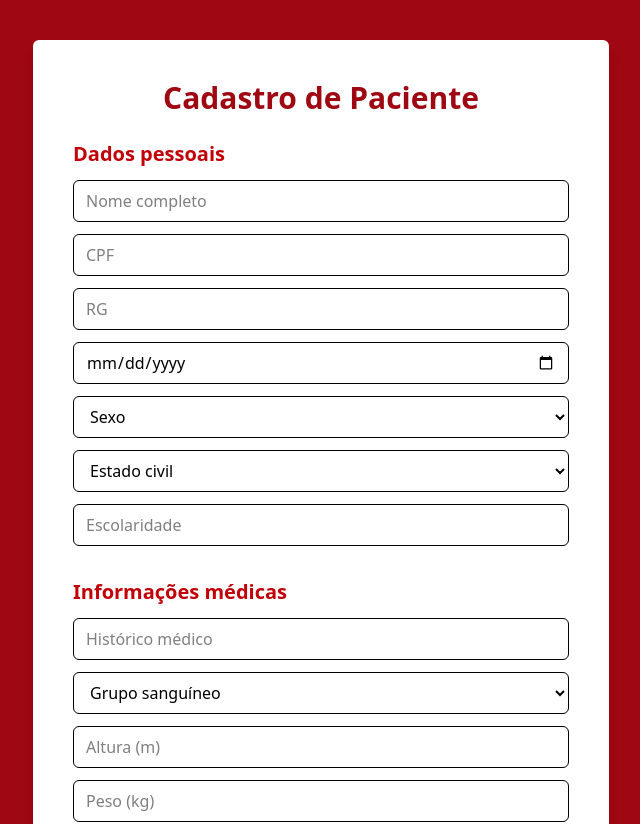
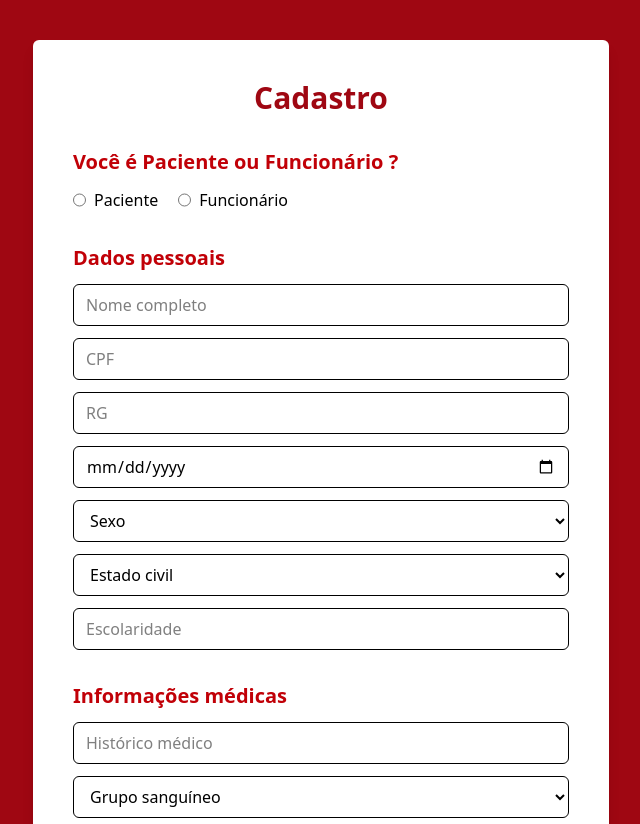
Before and after one commit to Eduardo-Locaspi/Eduardo-Locaspi-Challenge_Sprint-4_Front-End-Engineering, a React (Vite) app: page /cadastro in a window 1280 px wide. Shown: the top 824 px of the page, without its empty margins (319-959 px from the left). Built offline with nearby package versions, Linux system fonts and the light colour scheme.

Commit message:
feat: v2- Cabecalho

```diff
--- a/src/components/Cabecalho.tsx
+++ b/src/components/Cabecalho.tsx
@@ -4,7 +4,7 @@ import { Link } from "react-router-dom";
 export default function Cabecalho(){
     return(
         <>
-            <header className="h-16 bg-red-400 flex items-center px-6">
+            <header className="h-16 bg-red-400 flex items-center px-6 m">
                 <Link to={"/"} className="flex items-center"><img src={logo} className="rounded-2xl h-12 w-32 shadow-md "/></Link>
             </header>
             <nav className="flex bg-gray-200 justify-around items-center h-8">
@@ -12,8 +12,7 @@ export default function Cabecalho(){
                 <Link to={"/integrantes"} className="text-gray-700 font-semibold hover:text-red-500 transition-colors duration-200 m-5" >Integrantes</Link>
                 <Link to={"/sobre"} className="text-gray-700 font-semibold hover:text-red-500 transition-colors duration-200 m-5">Sobre</Link>
                 <Link to={"/faq"} className="text-gray-700 font-semibold hover:text-red-500 transition-colors duration-200 m-5">FAQ</Link>
-                <Link to={"/login"} className="text-gray-700 font-semibold hover:text-red-500 transition-colors duration-200 m-5">Paciente</Link>
-                <Link to={"/login"} className="text-gray-700 font-semibold hover:text-red-500 transition-colors duration-200 m-5">Funcionário</Link>
+                <Link to={"/login"} className="text-gray-700 font-semibold hover:text-red-500 transition-colors duration-200 m-5">Login</Link>
             </nav>
         </>
     )
--- a/src/routes/Cadastro/index.tsx
+++ b/src/routes/Cadastro/index.tsx
@@ -7,8 +7,11 @@ export default function Cadastro() {
   const [dadosPessoa, setDadosPessoa] = useState({})
   const [dadosPaciente, setDadosPaciente] = useState({})
   const [dadosLogin, setDadosLogin] = useState({})
+  const [usuario, setUsuario] = useState("")
 
   const handleSubmit = () => {
+
+
     const dadosCompletos = { pessoa: dadosPessoa, paciente: dadosPaciente, login: dadosLogin }
     console.log("Enviando para o backend:", dadosCompletos)
     /*API Aqui depois*/
@@ -17,9 +20,24 @@ export default function Cadastro() {
   return (
     <div className="bg-red-800 min-h-screen flex flex-col gap-10 items-center p-10">
       <div className="bg-white rounded-md p-10 w-full max-w-xl shadow-lg">
-        <h1 className="text-3xl font-bold mb-6 text-center text-red-800">Cadastro de Paciente</h1>
+        <h1 className="text-3xl font-bold mb-6 text-center text-red-800">Cadastro</h1>
 
-        <h2 className="text-xl font-semibold mb-3 text-red-700">Dados pessoais</h2>
+        <h2 className="text-xl font-semibold mt-8 mb-3 text-red-700">Você é Paciente ou Funcionário ?</h2>
+        <form  className="flex gap-5">
+          <div className="flex gap-2" >
+            <input type="radio" name="usuario"  value="Paciente" checked={usuario === "Paciente"} onChange={(e) => setUsuario(e.target.value)}  />
+            <label >Paciente</label>
+
+          </div>
+
+          <div className="flex gap-2">
+            <input type="radio" name="usuario"value="Funcionário" />
+            <label >Funcionário</label>
+          </div>
+        </form>
+
+
+        <h2 className="text-xl font-semibold mb-3 mt-8 text-red-700">Dados pessoais</h2>
         <FormCadastroPessoa onChange={setDadosPessoa} />
 
         <h2 className="text-xl font-semibold mt-8 mb-3 text-red-700">Informações médicas</h2>
@@ -30,6 +48,8 @@ export default function Cadastro() {
 
         <button onClick={handleSubmit} className="mt-10 w-full bg-red-700 hover:bg-red-800 text-white py-3 rounded-md text-lg font-semibold transition"
 >Criar Conta</button>
+
+
       </div>
     </div>
   )
--- a/src/routes/Login/index.tsx
+++ b/src/routes/Login/index.tsx
@@ -5,6 +5,7 @@ import logo from "../../../public/axcessTech_Logo-removebg-preview.png";
 export default function Login() {
   return (
     <div className="bg-red-600 min-h-screen flex items-center justify-center">
+
       <div className="grid grid-cols-2 w-[800px] h-[450px] rounded-md overflow-hidden shadow-lg">
 
         <div className="bg-gray-100 flex items-center justify-center">
```
